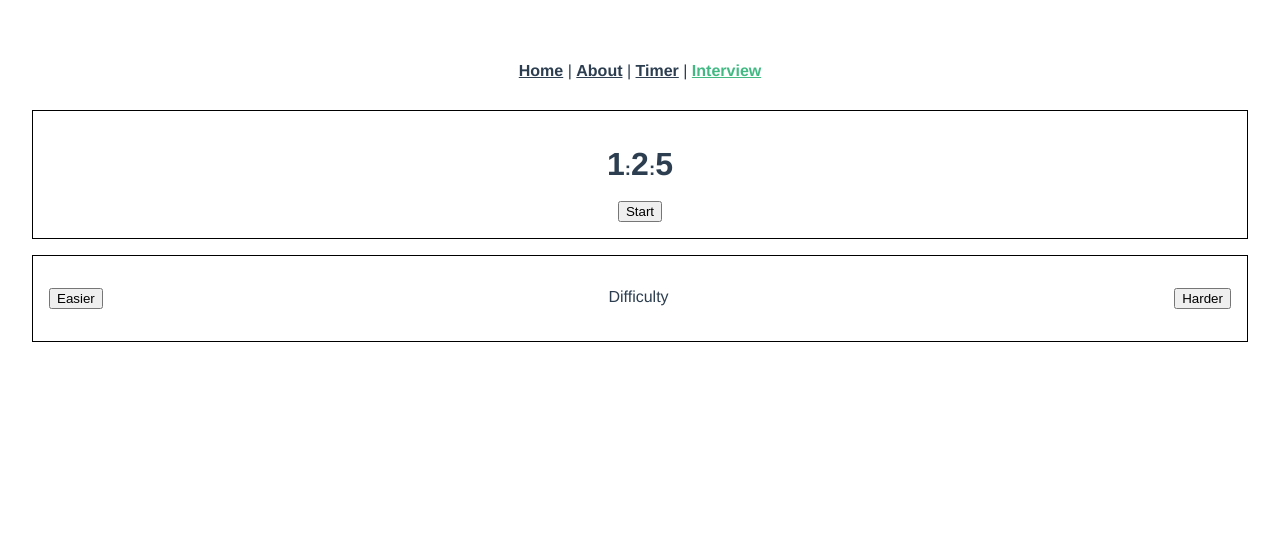
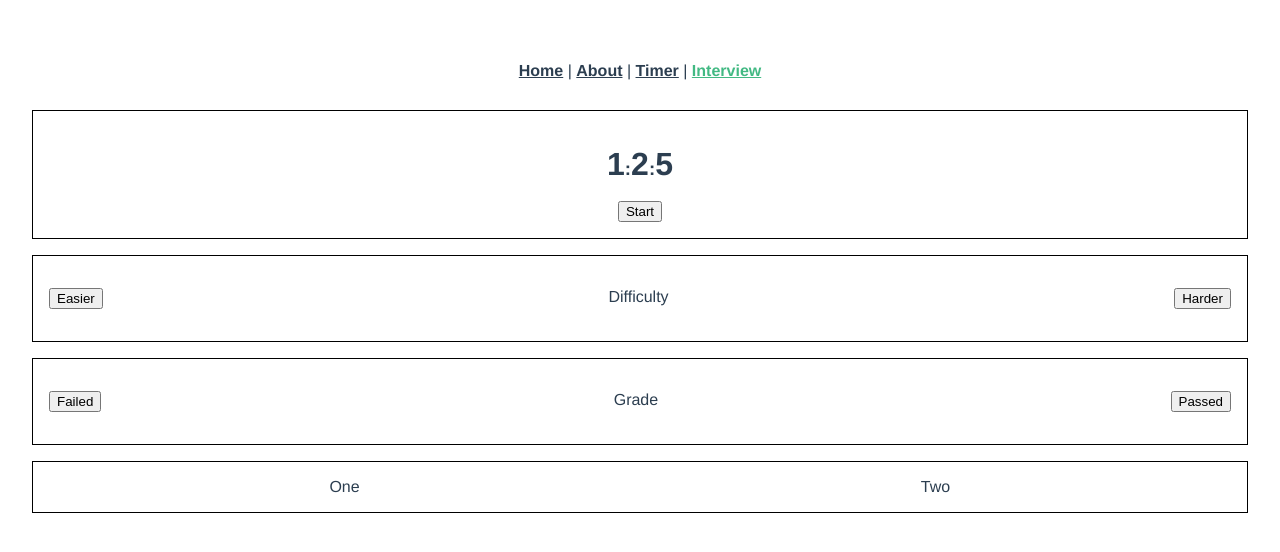
Before and after one commit to adamchenwei/ez-timer, a Vue app: page /#/interview in a window 1280 px wide. Shown: the top 552 px of the page. Built offline with nearby package versions, Linux system fonts and the light colour scheme.

Commit message:
feat(counter): wip

```diff
--- a/package.json
+++ b/package.json
@@ -11,6 +11,8 @@
   },
   "dependencies": {
     "ant-design-vue": "^1.0.3",
+    "lodash": "^4.17.10",
+    "moment": "^2.22.2",
     "register-service-worker": "^1.0.0",
     "vue": "^2.5.17",
     "vue-router": "^3.0.1",
--- a/src/layout/interview/ContentRow.jsx
+++ b/src/layout/interview/ContentRow.jsx
@@ -2,6 +2,12 @@ import theme from '../config/theme';
 
 export default {
   name: 'ContentRow',
+  props: {
+    flow: {
+      default: 'column',
+      type: String,
+    },
+  },
   render() {
     return (
       <section
@@ -12,8 +18,9 @@ export default {
           display: flex;
           justify-content: center;
           align-items: center;
-          flex-flow: column;
+          flex-flow: ${this.flow};
           padding: 16px;
+          margin-bottom: 16px;
         `}>
         {this.$slots.default}
       </section>
--- /dev/null
+++ b/src/service/Counter.js
@@ -0,0 +1,31 @@
+export default class Counter {
+  constructor(config = {}, perSecCallback = () => {}) {
+    this.confg = config;
+    this.init(this.confg);
+  }
+
+  init(config) {
+    this.timer = {
+      start: 0,
+      end: 0,
+      repeatMax: 1,
+    };
+  }
+
+  startCountDown() {
+    this.timer[0].instance = setInterval(() => {
+      console.log('1');
+      this.countDown();
+      this.perSecCallback(this.timer);
+    }, 1000);
+  }
+
+  countDown() {
+
+  }
+  endCountDown() {
+
+  }
+
+
+}
--- a/src/views/Interview.jsx
+++ b/src/views/Interview.jsx
@@ -1,9 +1,10 @@
-import UserInfo from '@/components/UserInfo';
+// import UserInfo from '@/components/UserInfo';
 import EditableSpan from '../components/EditableSpan';
 import InterviewAppContainer from '../layout/interview/InterviewAppContainer';
 import CounterRow from '../layout/interview/CounterRow';
 import ContentRow from '../layout/interview/ContentRow';
 import ScaleSelectionBar from '../components/molecule/ScaleSelectionBar';
+import Counter from '../service/Counter';
 
 
 export default {
@@ -20,9 +21,10 @@ export default {
   // beforeMount() {
   //   console.log('Timer beforeMount');
   // },
-  // mounted() {
-  //   console.log('Timer mounted');
-  // },
+  mounted() {
+    console.log('Timer mounted');
+    this.counter = new Counter();
+  },
   // beforeCreate() {
   //   console.log('Timer beforeCreate');
   // },
@@ -78,6 +80,17 @@ export default {
             name="Difficulty"
           />
         </ContentRow>
+        <ContentRow>
+          <ScaleSelectionBar
+            left="Failed"
+            right="Passed"
+            name="Grade"
+          />
+        </ContentRow>
+        <ContentRow flow="row">
+          <section style="flex:1;">One</section>
+          <section style="flex:1;">Two</section>
+        </ContentRow>
       </InterviewAppContainer>
     );
   },
```
Also changed, not shown: 1 other file (tests, documents, lock files or other folders).
